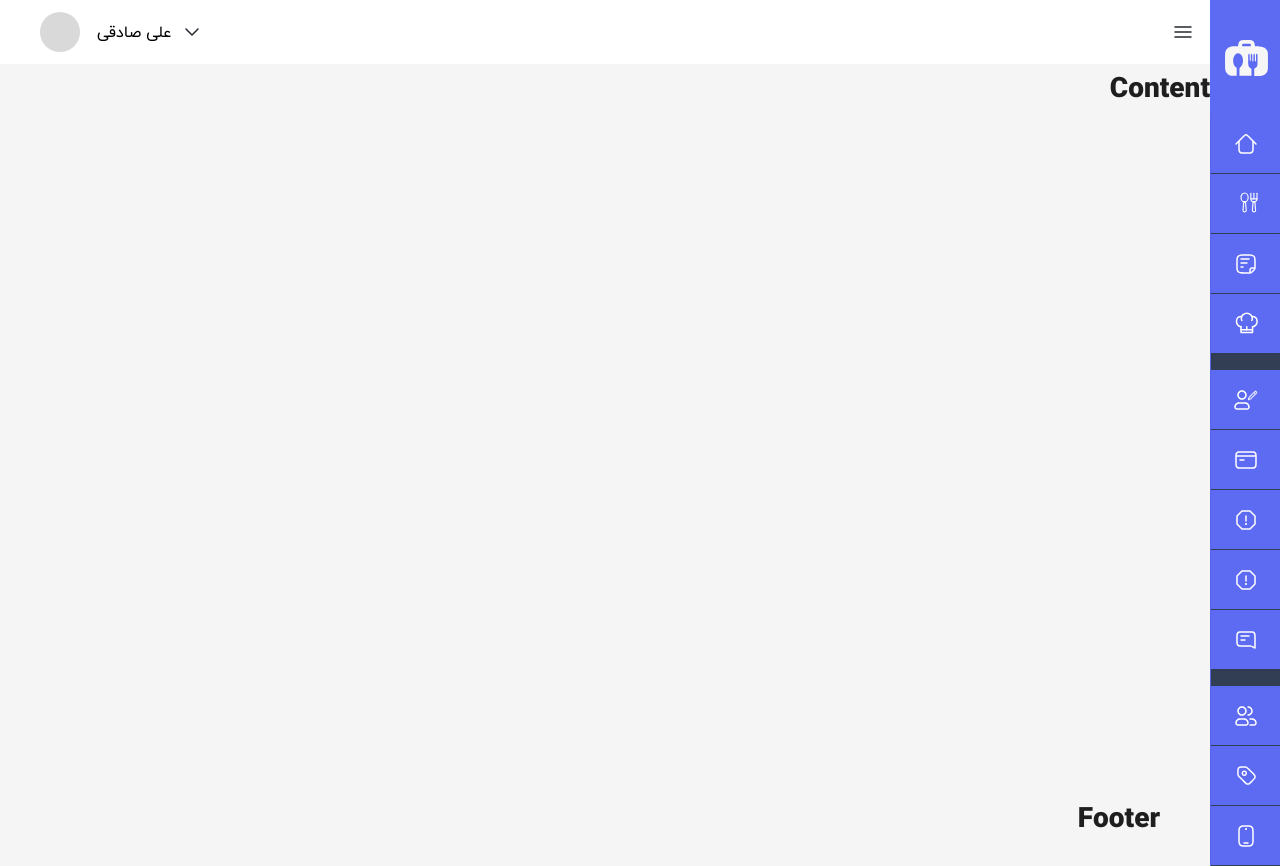
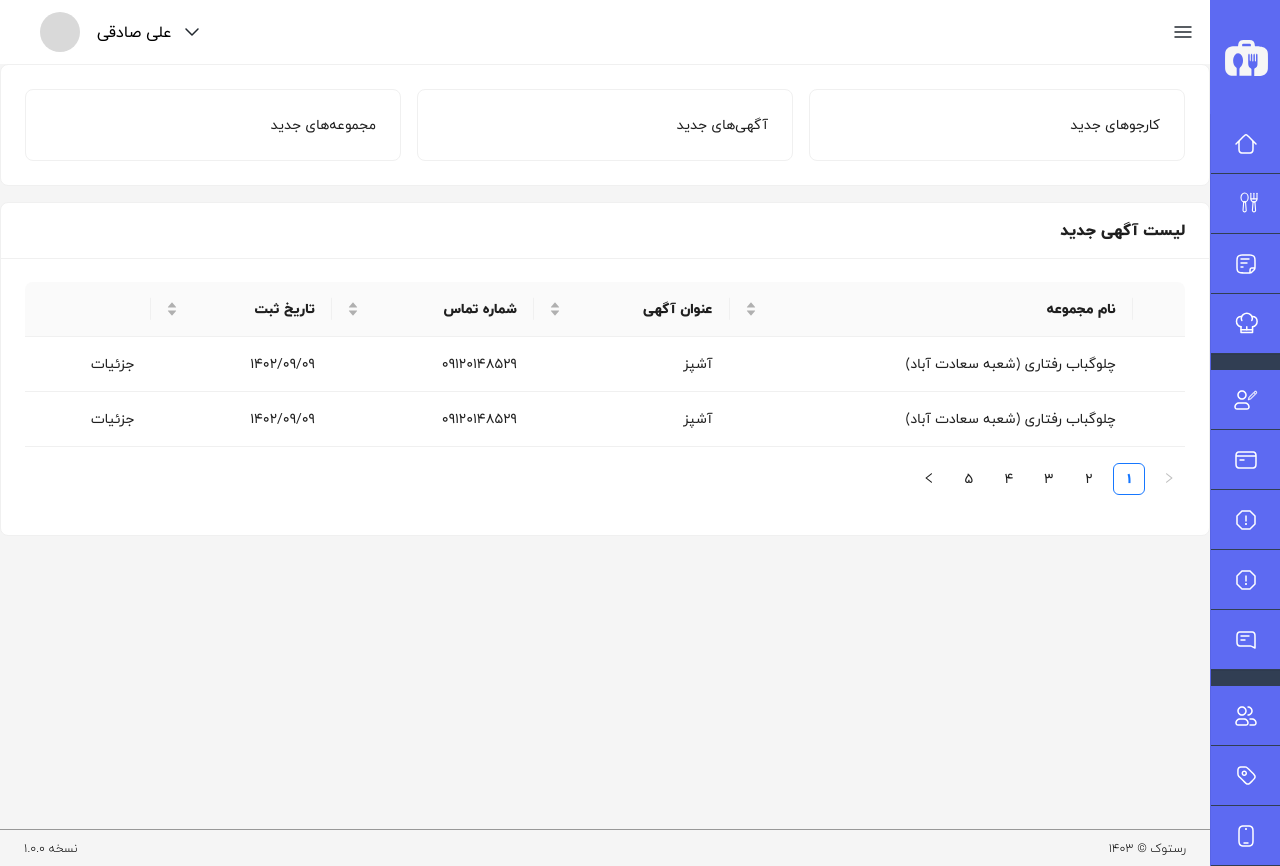
Before and after one commit to Ali-Sdg90/Learning-Ant-Design, a React (Create React App) app in the folder learning-ant-desing/: page /#/homepage in a window 1280 px wide. Built offline with nearby package versions, Linux system fonts and the light colour scheme.

Commit message:
Add Footer / Middle of Content / Day Break.

```diff
--- a/learning-ant-desing/src/assets/scss/components/_Content.scss
+++ b/learning-ant-desing/src/assets/scss/components/_Content.scss
@@ -0,0 +1,6 @@
+.gray-circle {
+    width: 40px;
+    height: 40px;
+    background: #d9d9d9;
+    border-radius: 50%;
+}
--- a/learning-ant-desing/src/assets/scss/components/_Footer.scss
+++ b/learning-ant-desing/src/assets/scss/components/_Footer.scss
@@ -0,0 +1,17 @@
+.ant-layout-footer {
+    height: 37px !important;
+    border-top: 1px solid #989898;
+    padding: 0 24px !important;
+
+    .footer-flex {
+        height: 100%;
+
+        div {
+            color: #000;
+            font-size: 12px;
+            font-style: normal;
+            font-weight: 300;
+            line-height: normal;
+        }
+    }
+}
--- a/learning-ant-desing/src/components/Homepage/Content.jsx
+++ b/learning-ant-desing/src/components/Homepage/Content.jsx
@@ -1,10 +1,88 @@
+import { Card, Col, Pagination, Row, Table } from "antd";
 import React from "react";
 
 const Content = () => {
+    const columns = [
+        {
+            title: "",
+            dataIndex: "profile-img",
+            key: "profileImg",
+        },
+        {
+            title: "نام مجموعه",
+            dataIndex: "name",
+            key: "name",
+            sorter: (a, b) => a.name - b.name,
+        },
+        {
+            title: "عنوان آگهی",
+            dataIndex: "title",
+            key: "title",
+            sorter: (a, b) => a.title - b.title,
+        },
+        {
+            title: "شماره تماس",
+            dataIndex: "phoneNumber",
+            key: "phoneNumber",
+            sorter: (a, b) => a.phoneNumber - b.phoneNumber,
+        },
+        {
+            title: "تاریخ ثبت",
+            dataIndex: "date",
+            key: "date",
+            sorter: (a, b) => a.date - b.date,
+        },
+        { title: "", dataIndex: "details", key: "details" },
+    ];
+
+    const dataSource = [
+        {
+            key: 1,
+            profileImg: <div className="gray-circle"></div>,
+            name: "چلوگباب رفتاری (شعبه سعادت آباد)",
+            title: "آشپز",
+            phoneNumber: "09120148529",
+            date: "1402/09/09",
+            details: "جزئیات",
+        },
+        {
+            key: 2,
+            profileImg: "",
+            name: "چلوگباب رفتاری (شعبه سعادت آباد)",
+            title: "آشپز",
+            phoneNumber: "09120148529",
+            date: "1402/09/09",
+            details: "جزئیات",
+        },
+    ];
     return (
-        <div>
-            <h1>Content</h1>
-        </div>
+        <Row gutter={[16, 16]}>
+            <Col span={24}>
+                <Card>
+                    <Row gutter={[16, 16]}>
+                        <Col span={8}>
+                            <Card>کارجوهای جدید</Card>
+                        </Col>
+                        <Col span={8}>
+                            <Card>آگهی‌های جدید</Card>
+                        </Col>
+                        <Col span={8}>
+                            <Card>مجموعه‌های جدید</Card>
+                        </Col>
+                    </Row>
+                </Card>
+            </Col>
+
+            <Col span={24}>
+                <Card title="لیست آگهی جدید">
+                    <Table
+                        dataSource={dataSource}
+                        columns={columns}
+                        pagination={{ defaultCurrent: 1, total: 50 }}
+                    />
+                </Card>
+            </Col>
+        </Row>
     );
 };
 
--- a/learning-ant-desing/src/components/Homepage/Footer.jsx
+++ b/learning-ant-desing/src/components/Homepage/Footer.jsx
@@ -1,10 +1,12 @@
 import React from "react";
+import { Flex } from "antd";
 
 const Footer = () => {
     return (
-        <div>
-            <h1>Footer</h1>
-        </div>
+        <Flex justify="space-between" align="center" className="footer-flex">
+            <div>رستوک © 1403</div>
+            <div>نسخه 1.0.0</div>
+        </Flex>
     );
 };
 
--- a/learning-ant-desing/src/components/Homepage/Sider.jsx
+++ b/learning-ant-desing/src/components/Homepage/Sider.jsx
@@ -12,7 +12,6 @@ import { ReactComponent as Smartphone } from "../../assets/images/homepage/sider
 import { ReactComponent as Tag } from "../../assets/images/homepage/sider/Tag - 2 (2).svg";
 import { ReactComponent as UserEdit } from "../../assets/images/homepage/sider/User - Edit (1).svg";
 import { ReactComponent as Users } from "../../assets/images/homepage/sider/Users (1).svg";
-import Content from "./Content";
 
 const { Sider } = Layout;
 
```
